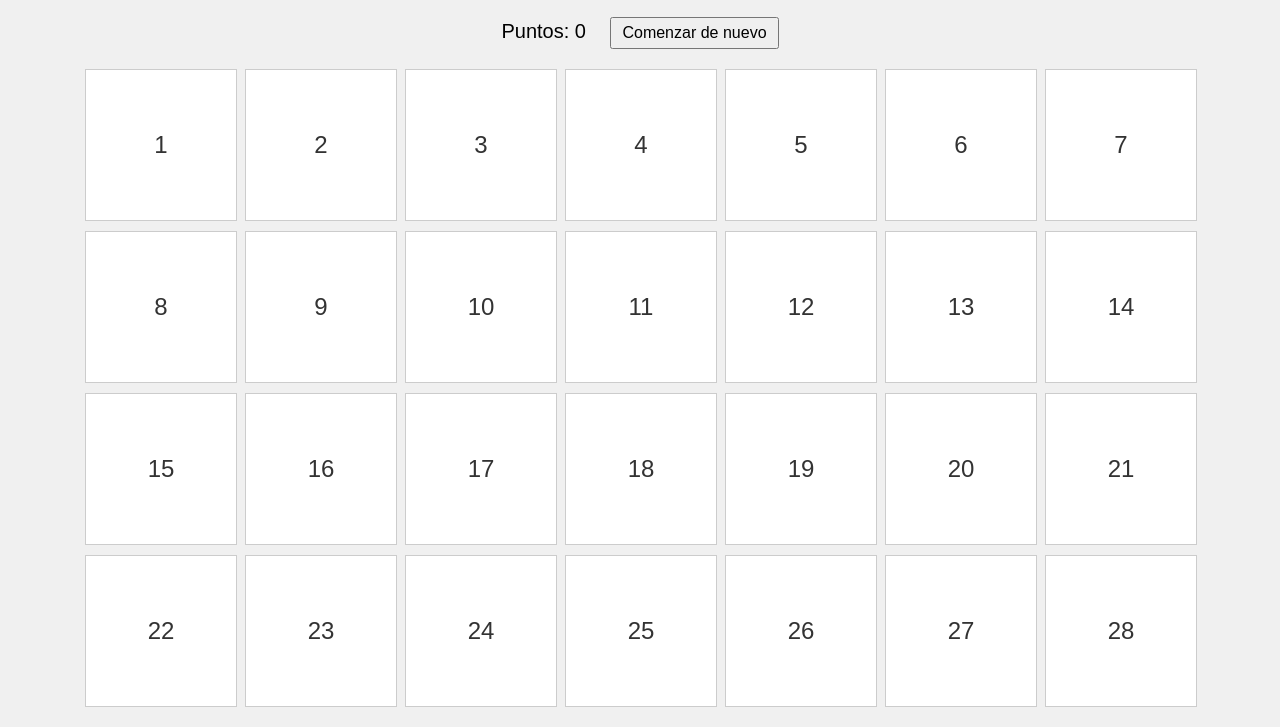
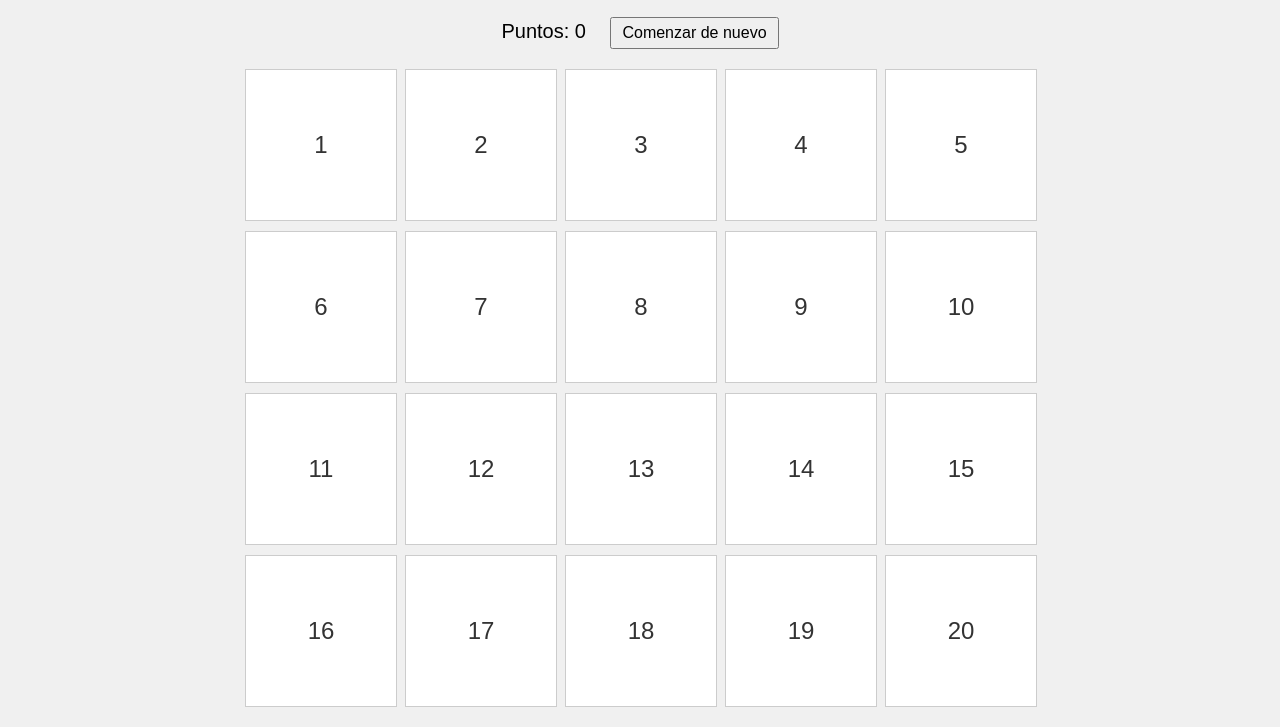
Before and after one commit to brandonvidal93/juego-memoria, a plain HTML site: page index.html in a window 1280 px wide. Shown: the part 81-808 px from the top of the page. Drawn offline with Linux system fonts and the light colour scheme.

Commit message:
A - Actualización juego - 1

```diff
--- a/script.js
+++ b/script.js
@@ -5,7 +5,7 @@ document.addEventListener('DOMContentLoaded', () => {
 
   const images = [
     'memoria-01.jpg', 'memoria-02.jpg', 'memoria-03.jpg', 'memoria-04.jpg', 'memoria-05.jpg', 'memoria-06.jpg', 'memoria-07.jpg',
-    'memoria-08.jpg', 'memoria-09.jpg', 'memoria-10.jpg', 'memoria-11.jpg', 'memoria-12.jpg', 'memoria-13.jpg', 'memoria-14.jpg'
+    'memoria-08.jpg', 'memoria-09.jpg', 'memoria-10.jpg'
   ];
 
   let cards = [];
--- a/styles.css
+++ b/styles.css
@@ -29,7 +29,7 @@ h1 {
 
 .game-board {
   display: grid;
-  grid-template-columns: repeat(7, 150px);
+  grid-template-columns: repeat(5, 150px);
   grid-gap: 10px;
 }
 
```
Also changed, not shown: img/memoria-01.jpg, img/memoria-02.jpg, img/memoria-03.jpg, img/memoria-04.jpg, img/memoria-05.jpg, img/memoria-06.jpg, img/memoria-07.jpg, img/memoria-08.jpg, img/memoria-09.jpg, img/memoria-10.jpg, img/memoria-11.jpg (deleted), img/memoria-12.jpg (deleted), img/memoria-13.jpg (deleted), img/memoria-14.jpg (deleted).
